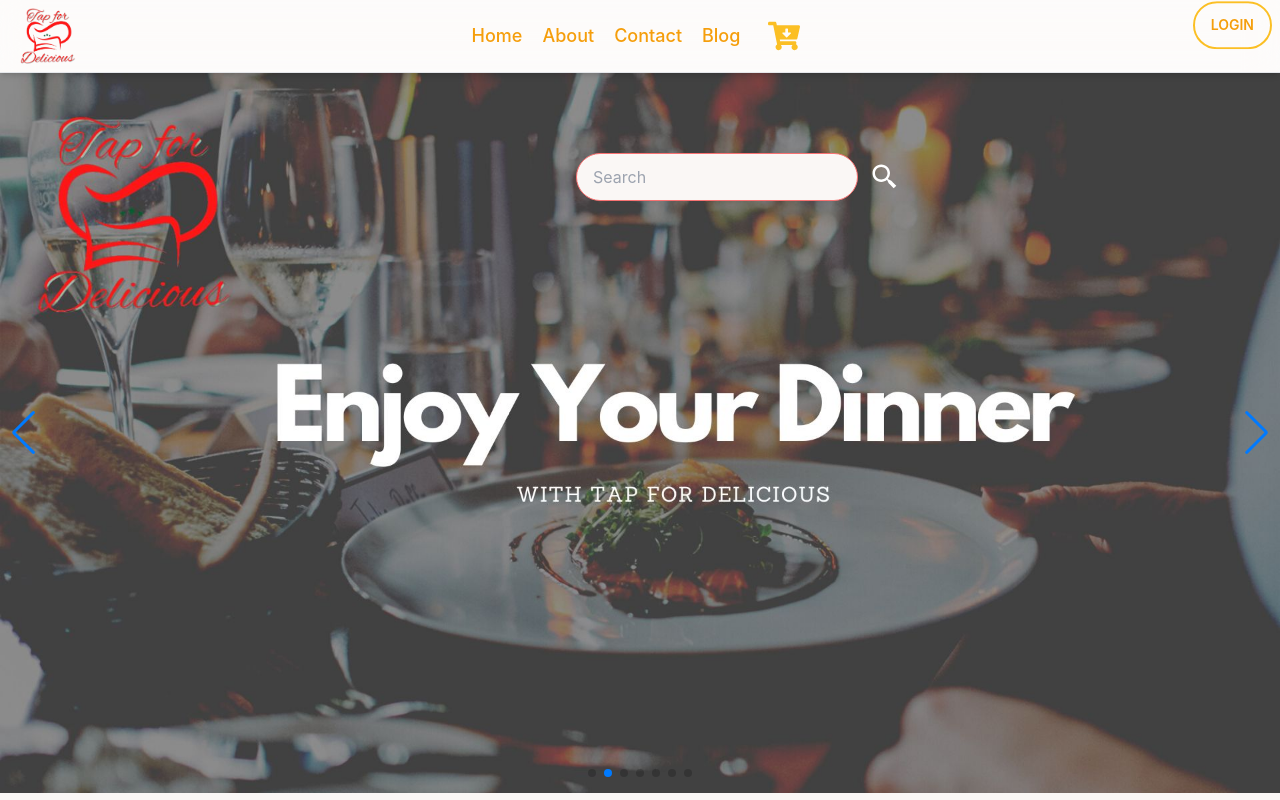
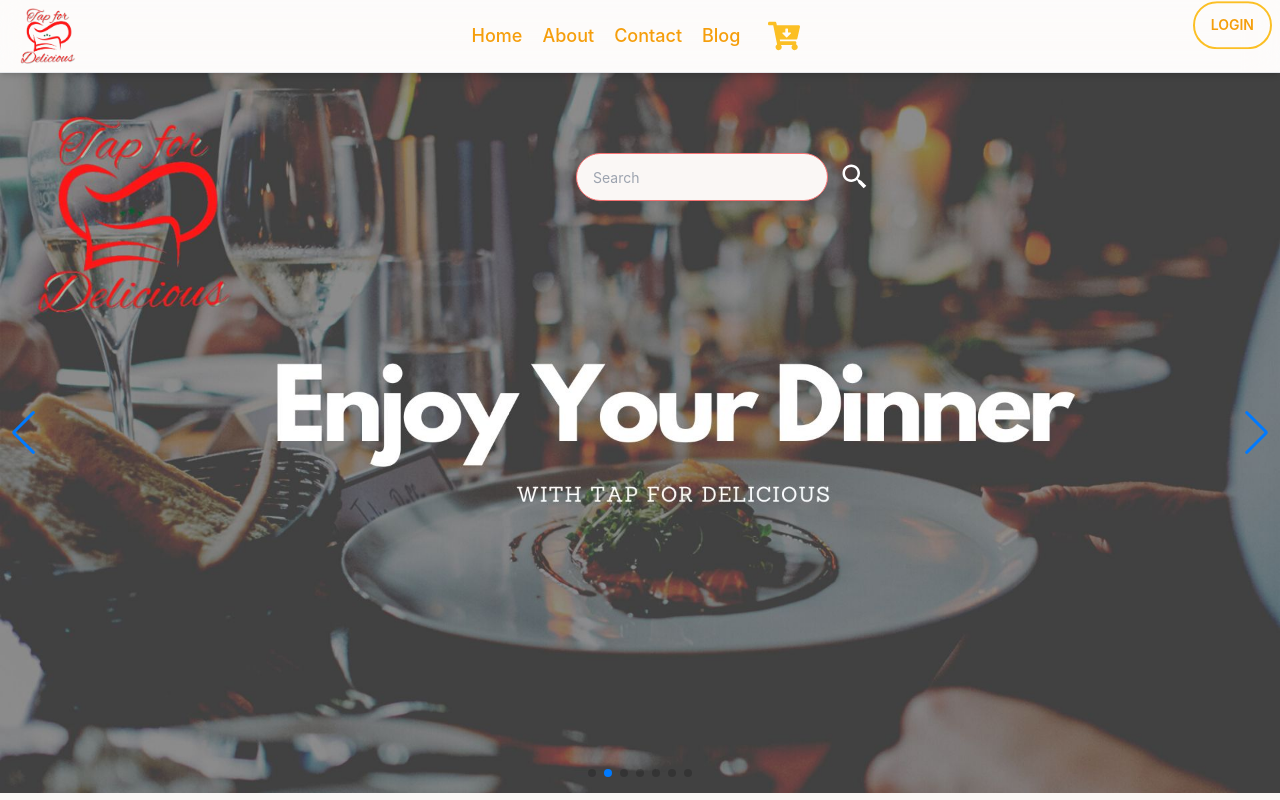
Before and after one commit to tasmia-rahman/tap-for-delicious-client, a React (Create React App) app: page / in a window 1280 px wide. Shown: the top 800 px of the page. Built offline with nearby package versions, Linux system fonts and the light colour scheme.

Commit message:
search bar resposiveness added

```diff
--- a/src/Pages/Home/Home/Home.js
+++ b/src/Pages/Home/Home/Home.js
@@ -5,7 +5,7 @@ import Footer from '../../Shared/Footer/Footer';
 import FoodItem from '../FoodItem/FoodItem';
 import Reviews from '../Reviews/Reviews';
 import ClientChoice from '../ClientChoice/ClientChoice';
-import {BiSearchAlt2} from 'react-icons/bi'
+import { BiSearchAlt2 } from 'react-icons/bi'
 
 const Home = () => {
     return (
@@ -13,8 +13,8 @@ const Home = () => {
             <div>
                 <div className='relative'>
                     <Banner />
-                    <div className='absolute top-20 left-[45%] z-30 flex items-center gap-3'>
-                        <input type="text" placeholder="Search" className="input input-bordered input-error w-full max-w-xs" />
+                    <div className='absolute top-4 left-[45%] md:top-20 justify-center z-30 flex items-center gap-3'>
+                        <input type="text" placeholder="Search" className="input input-sm md:input-md input-bordered input-error w-full max-w-xs" />
                         <div><BiSearchAlt2 className='text-white text-3xl hover:text-4xl' /></div>
                     </div>
                 </div>
--- a/src/Pages/Shared/Footer/Footer.js
+++ b/src/Pages/Shared/Footer/Footer.js
@@ -1,6 +1,7 @@
 import React from 'react';
 import { Link } from 'react-router-dom';
 import footerLogo from '../../../Assets/logo/logo2.png'
+import logo from '../../../Assets/tap-logo.png'
 
 const Footer = () => {
     return (
@@ -8,8 +9,8 @@ const Footer = () => {
             <div className="container flex flex-col justify-between py-10 mx-auto space-y-8 lg:flex-row lg:space-y-0">
                 <div className="lg:w-1/3">
                     <Link rel="noopener noreferrer" href="#" className="flex justify-center space-x-3 lg:justify-start">
-                        <div className="flex items-center justify-center w-24 h-24 rounded-full bg-sky-600">
-                            <img src={footerLogo} alt="" srcSet="" />
+                        <div className="flex items-center justify-center w-24 h-24 rounded-full">
+                            <img src={logo} alt="" srcSet="" />
                         </div>
                         <span className="self-center text-2xl font-semibold">Tap For Delicious</span>
                     </Link>
@@ -80,7 +81,7 @@ const Footer = () => {
                     </div>
                 </div>
             </div>
-            <div className="py-6 text-sm text-center text-gray-600">© Meddit-Created by M Shaikh. All rights reserved.</div>
+            <div className="py-6 text-sm text-center text-gray-600">© Tap For Delicious. All rights reserved.</div>
         </footer>
     );
 };
```
